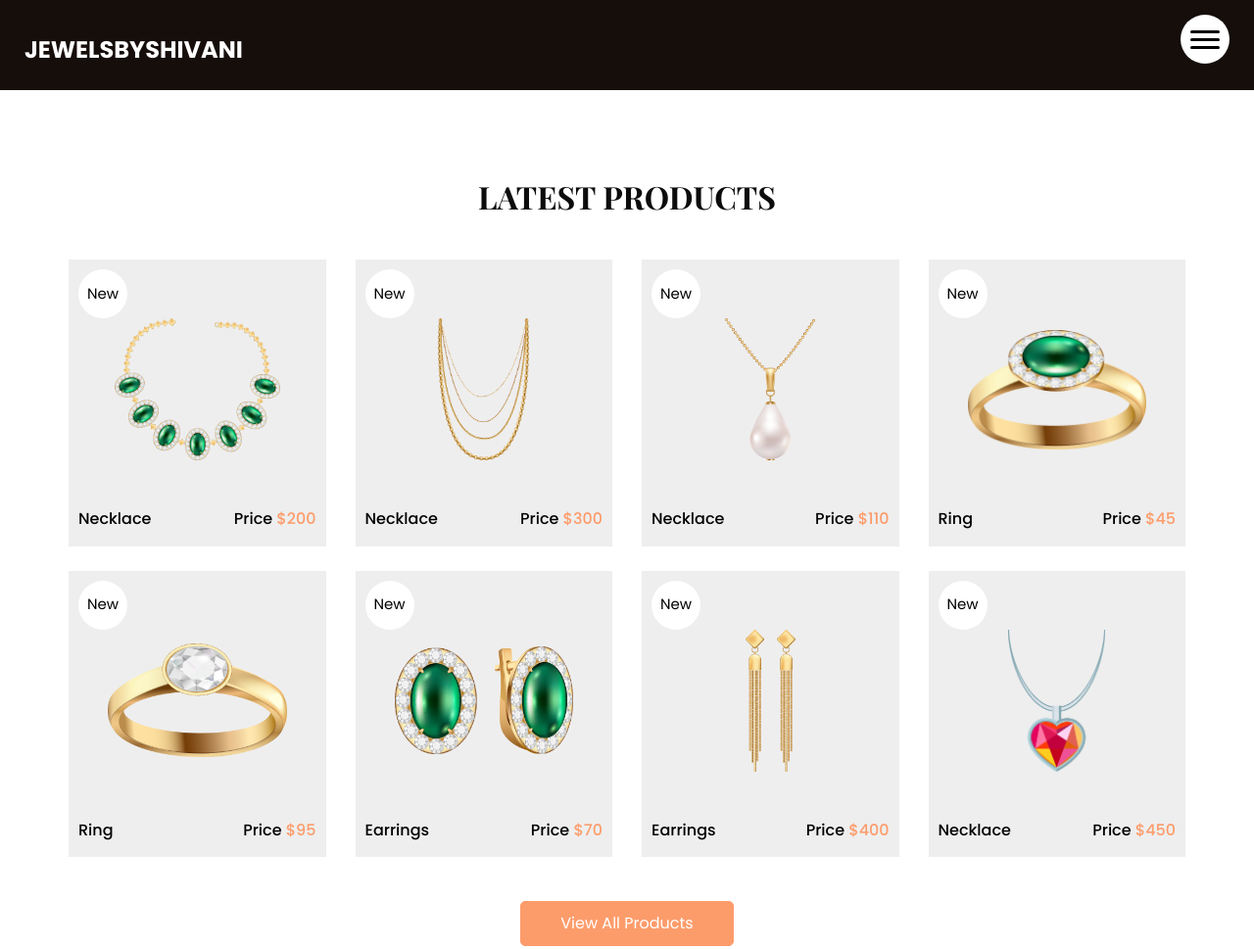
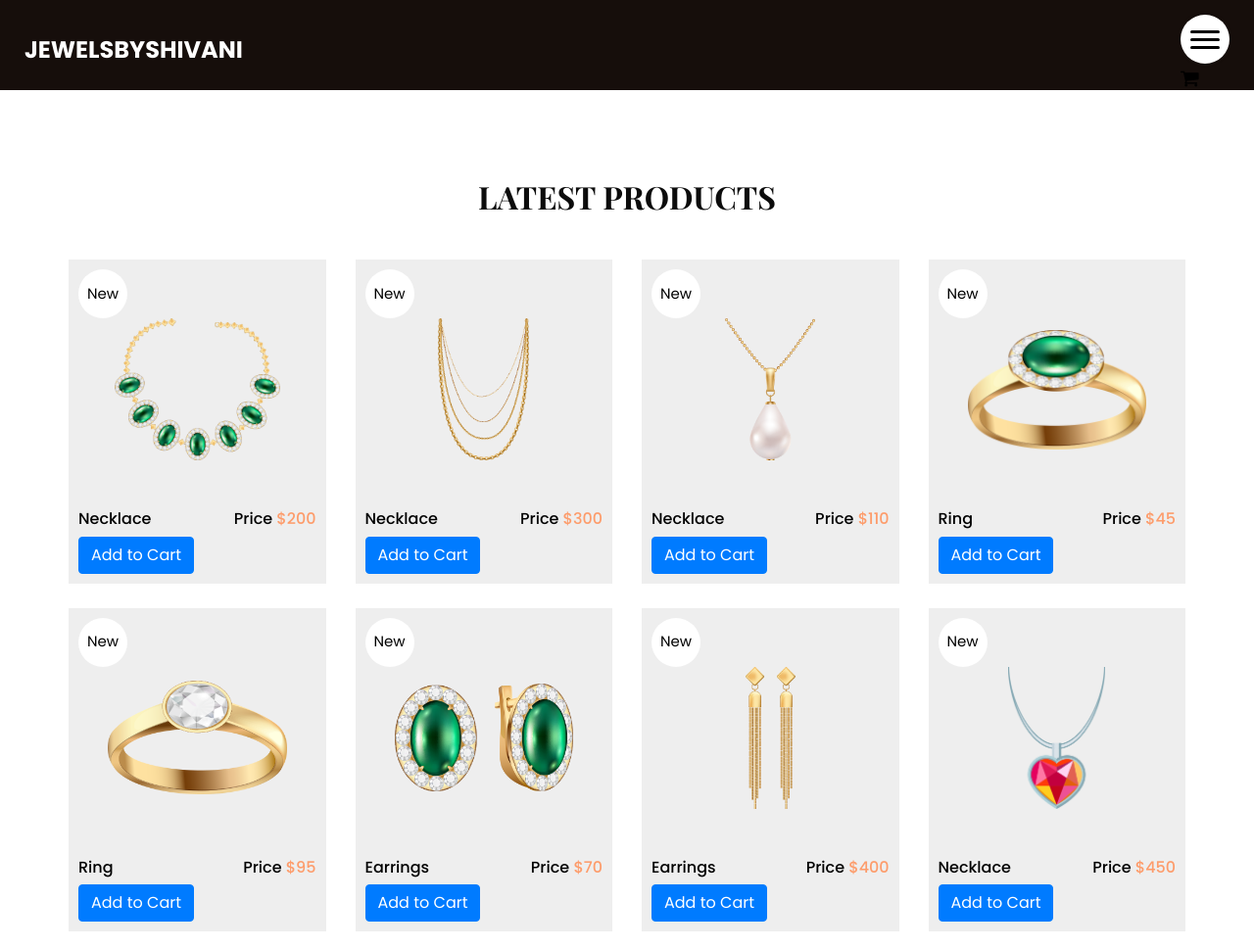
Before and after one commit to shivanisvyas/JewelsByShivani.github.io, a plain HTML site: page healet-html/shop.html in a window 1280 px wide. Shown: the top 969 px of the page at 98% size. Drawn offline with nearby package versions, Linux system fonts and the light colour scheme.

Commit message:
Update shop.html

```diff
--- a/healet-html/shop.html
+++ b/healet-html/shop.html
@@ -37,7 +37,9 @@
             JewelsByShivani
           </span>
         </a>
+
         <div class="" id="">
+
 
           <div class="custom_menu-btn">
             <button onclick="openNav()">
@@ -45,6 +47,9 @@
               <span class="s-2"> </span>
               <span class="s-3"> </span>
             </button>
+            <a href="cart.html" class="cart-icon" style="font-size: 20px; color: #000;">
+              <i class="fa fa-shopping-cart" aria-hidden="true"></i>
+            </a>
             <div id="myNav" class="overlay">
               <div class="overlay-content">
                 <a href="index.html">Home</a>
@@ -94,6 +99,7 @@
           </span>
         </div>
       </a>
+      <button class="btn btn-primary add-to-cart-btn">Add to Cart</button>
     </div>
   </div>
   <div class="col-sm-6 col-md-4 col-lg-3">
@@ -119,6 +125,7 @@
           </span>
         </div>
       </a>
+      <button class="btn btn-primary add-to-cart-btn">Add to Cart</button>
     </div>
   </div>
   <div class="col-sm-6 col-md-4 col-lg-3">
@@ -144,6 +151,7 @@
           </span>
         </div>
       </a>
+      <button class="btn btn-primary add-to-cart-btn">Add to Cart</button>
     </div>
   </div>
   <div class="col-sm-6 col-md-4 col-lg-3">
@@ -169,6 +177,7 @@
           </span>
         </div>
       </a>
+      <button class="btn btn-primary add-to-cart-btn">Add to Cart</button>
     </div>
   </div>
   <div class="col-sm-6 col-md-4 col-lg-3">
@@ -194,6 +203,7 @@
           </span>
         </div>
       </a>
+      <button class="btn btn-primary add-to-cart-btn">Add to Cart</button>
     </div>
   </div>
   <div class="col-sm-6 col-md-4 col-lg-3">
@@ -219,6 +229,7 @@
           </span>
         </div>
       </a>
+      <button class="btn btn-primary add-to-cart-btn">Add to Cart</button>
     </div>
   </div>
   <div class="col-sm-6 col-md-4 col-lg-3">
@@ -244,6 +255,7 @@
           </span>
         </div>
       </a>
+      <button class="btn btn-primary add-to-cart-btn">Add to Cart</button>
     </div>
   </div>
   <div class="col-sm-6 col-md-4 col-lg-3">
@@ -269,6 +281,7 @@
           </span>
         </div>
       </a>
+      <button class="btn btn-primary add-to-cart-btn">Add to Cart</button>
     </div>
   </div>
 </div>
```
Lines whose indentation alone changed are shown as unchanged.
